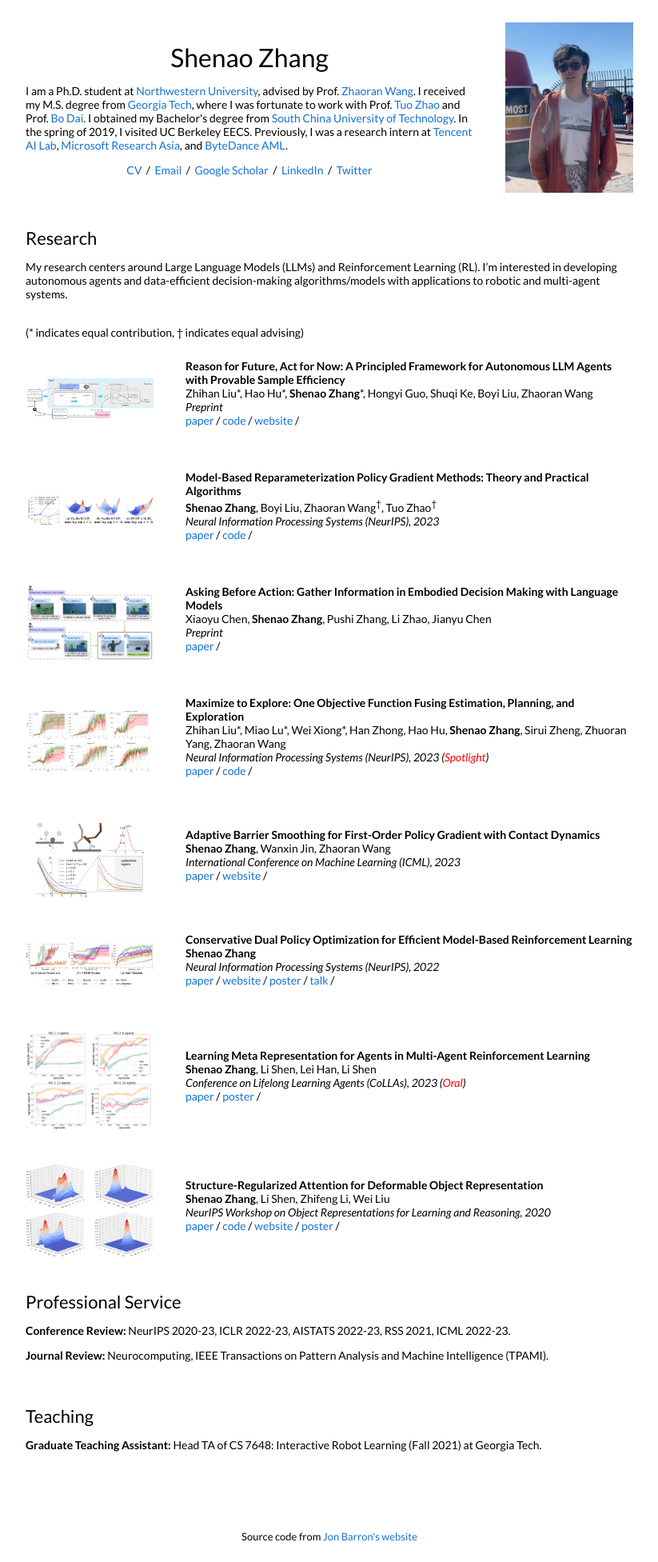
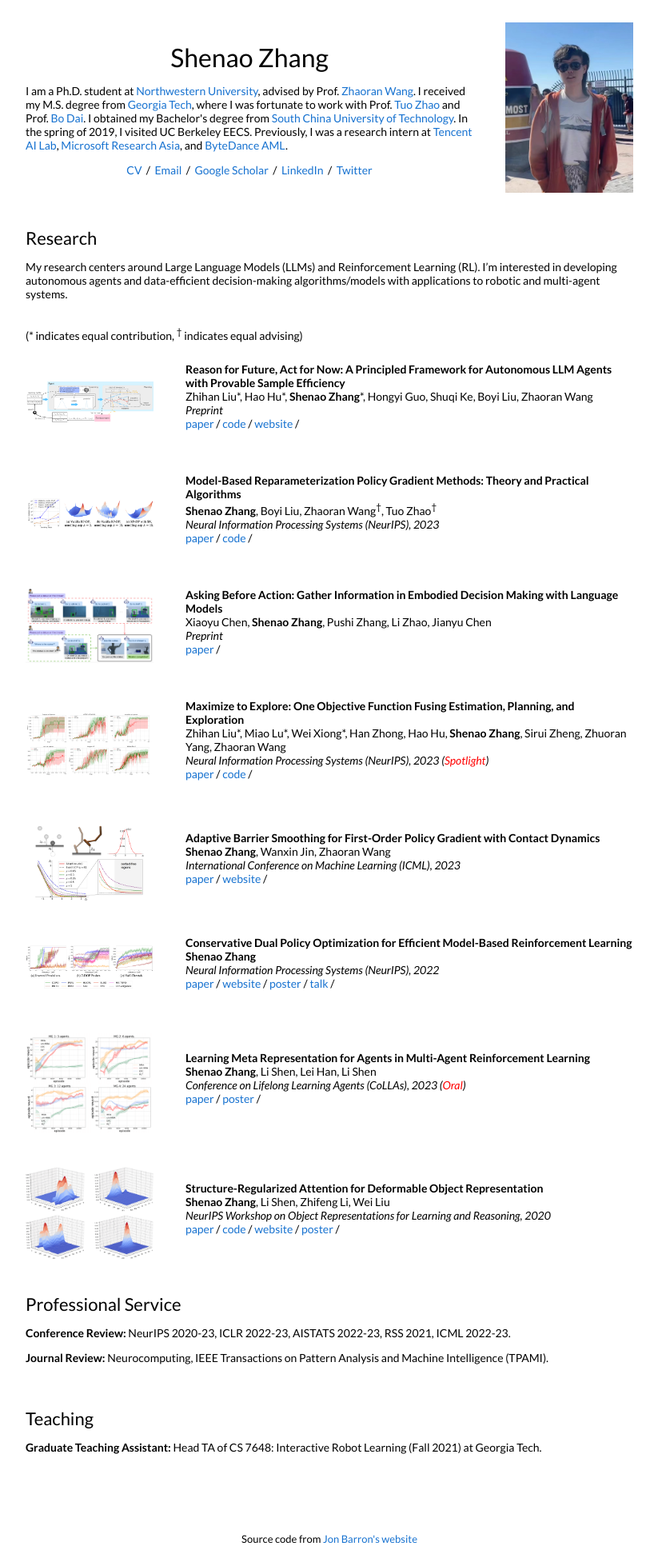
Before and after one commit to shenao-zhang/shenao-zhang.github.io, a Jekyll site: the page built from _posts/2023-09-01-rafa.markdown, in a window 1280 px wide. Shown: the whole page at 80% size, without its empty margins (228-1051 px from the left). Built offline with Jekyll 4.4.1, drawn with Linux system fonts in a browser that asks for light colours.

Commit message:
Update default.html

```diff
--- a/_layouts/default.html
+++ b/_layouts/default.html
@@ -64,7 +64,7 @@
     margin-bottom: -15px; /* Adjust the line height to reduce space */
   }
 </style>
-<p class="specific-line"><br> (* indicates equal contribution, † indicates equal advising)
+<p class="specific-line"><br> (* indicates equal contribution, <sup>†</sup> indicates equal advising)
   </p>
             </td>
           </tr>
```
